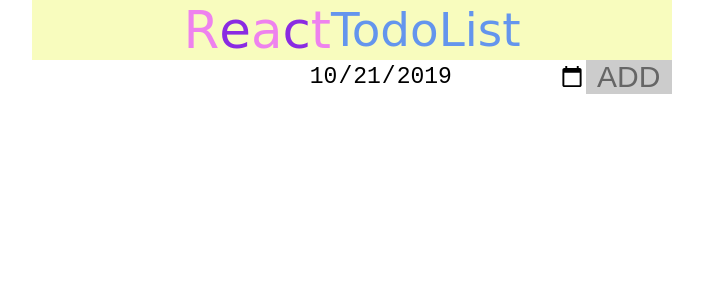
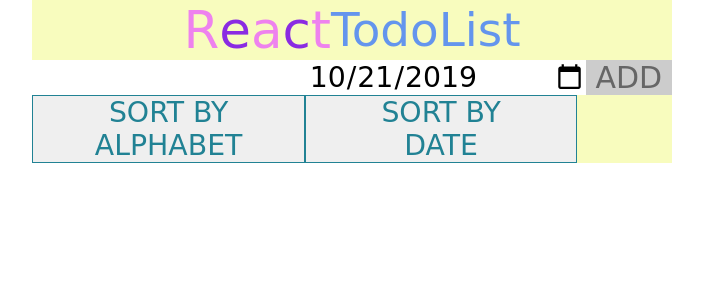
Before and after one commit to skilful522/React-to-do-app, a React (Create React App) app: page / in a window 1280 px wide. Shown: the top 300 px of the page, without its empty margins (288-991 px from the left). Built offline with nearby package versions, Linux system fonts and the light colour scheme.

Commit message:
sorting by text and date

```diff
--- a/src/App.css
+++ b/src/App.css
@@ -2,6 +2,7 @@
   margin: 0;
   padding: 0;
   font-size: 1.1em;
+  font-family: "Comic Sans MS";
 }
 button {
   border: none;
@@ -15,3 +16,8 @@ button {
   height: 50%;
   margin: 0 auto;
 }
+
+#sortButtonsContainer {
+  display: flex;
+  justify-content: space-between;
+}
--- a/src/App.js
+++ b/src/App.js
@@ -3,6 +3,7 @@ import { useState } from "react";
 import { Header } from "./components/Header/Header";
 import { ToDoList } from "./components/ToDoList/ToDoList";
 import { NewToDoItem } from "./components/NewToDoItem/NewToDoItem";
+import { Sorter } from "./components/Sorter/Sorter";
 import "./App.css";
 
 function App() {
@@ -10,11 +11,31 @@ function App() {
   const handleAddNewToDoItem = newToDoItem =>
     setValue(oldValue => [newToDoItem, ...oldValue]);
 
+  const handleSorting = sortedToDoItems => {
+      setValue([...sortedToDoItems]);
+  };
+
   return (
     <div id="mainContainer">
       <Header />
       <ToDoList toDoItems={oldValue} />
       <NewToDoItem onAddNewToDoItem={handleAddNewToDoItem} />
+      <div id="sortButtonsContainer">
+        <Sorter
+          value={"sort by alphabet"}
+          id="sortAlphabet"
+          toDoItems={oldValue}
+          onSorting={handleSorting}
+          name={"alphabetSorter"}
+        />
+        <Sorter
+          value={"sort by date"}
+          id="sortDate"
+          toDoItems={oldValue}
+          onSorting={handleSorting}
+          name={"dateSorter"}
+        />
+      </div>
     </div>
   );
 }
--- /dev/null
+++ b/src/components/Sorter/Sorter.js
@@ -0,0 +1,48 @@
+import React from "react";
+import style from "./Sorter.module.css";
+import { useState } from "react";
+
+function Sorter(props) {
+  const [isSorted, setValue] = useState(false);
+  const sortHandler = () => {
+    if (props.name === "alphabetSorter") {
+      if (!isSorted) {
+        const sortedToDoItems = sort(props);
+
+        props.onSorting(sortedToDoItems);
+        setValue(true);
+      } else {
+        const sortedToDoItems = sort(props);
+
+        props.onSorting(sortedToDoItems);
+        setValue(false);
+      }
+    } else {
+      if (!isSorted) {
+        const sortedToDoItems = sort(props);
+
+        props.onSorting(sortedToDoItems);
+        setValue(true);
+      } else {
+        const sortedToDoItems = sort(props);
+
+        props.onSorting(sortedToDoItems);
+        setValue(false);
+      }
+    }
+  };
+
+  return (
+    <button onClick={sortHandler} id={style[props.id]}>
+      {props.value}
+    </button>
+  );
+}
+
+function sort(props) {
+  return props.toDoItems.sort((current, next) =>
+    current.name > next.name ? 1 : -1
+  );
+}
+
+export { Sorter };
--- /dev/null
+++ b/src/components/Sorter/Sorter.module.css
@@ -0,0 +1,21 @@
+#sort-buttons-container {
+  width: 86%;
+  display: flex;
+  justify-content: space-between;
+}
+
+#sortAlphabet,
+#sortDate {
+  cursor: pointer;
+  color: #218294;
+  border: 1px solid #218294;
+  text-transform: uppercase;
+}
+#sortAlphabet {
+  padding: 0 6px;
+}
+
+#sortDate {
+  margin-right: 95px;
+  padding: 0 40px;
+}
--- a/src/components/ToDoItem/ToDoItem.js
+++ b/src/components/ToDoItem/ToDoItem.js
@@ -13,6 +13,7 @@ class ToDoItem extends React.Component {
 
   removeItem = () => {
     const toDoItems = this.props.toDoItems;
+
     this.setState({ isRemove: true });
     toDoItems.forEach(item => {
       if (item.id === this.props.id) {
```
